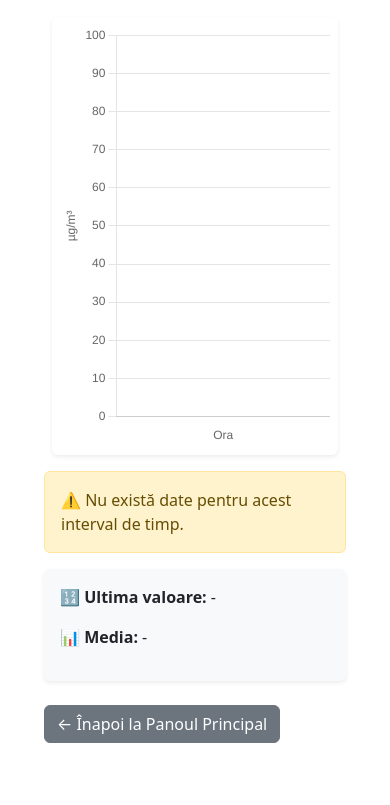
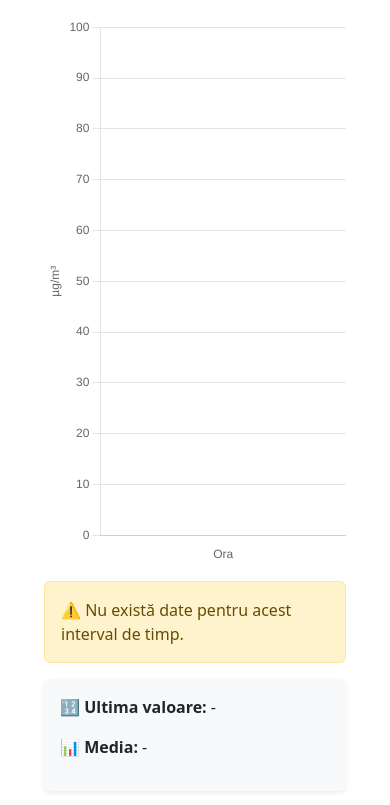
Before and after one commit to roxiexd7015/smartroom, a Flask app: page /details/1 in a window 390 px wide. Shown: the part 165-970 px from the top of the page. Before the commit the page ends 908 px from the top, so only its background shows below. Run offline with Flask 3, Linux system fonts and the light colour scheme; data that the repository does not hold is empty; some libraries are stand-ins or nearby versions.

Commit message:
chart aspect on mobile view 2

```diff
--- a/templates/details.html
+++ b/templates/details.html
@@ -18,11 +18,9 @@
     <h2>📊 Evoluție – {{ sensor_name[sensor] | capitalize }}</h2>
     <p>Urmărește valorile înregistrate în timp pentru senzorul de <strong>{{ sensor_name[sensor] }}</strong>.</p>
 
-    <div class="container-fluid px-2">
-        <div class="card shadow-sm border-0">
-            <div class="card-body p-2">
-            <canvas id="sensorChart" style="width:100%; height:50vh;"></canvas>
-            </div>
+    <div class="container-fluid px-0">
+        <div class="p-0">
+            <canvas id="sensorChart" style="width:100% !important; min-height: 65vh !important;"></canvas>
         </div>
     </div>
 
```
